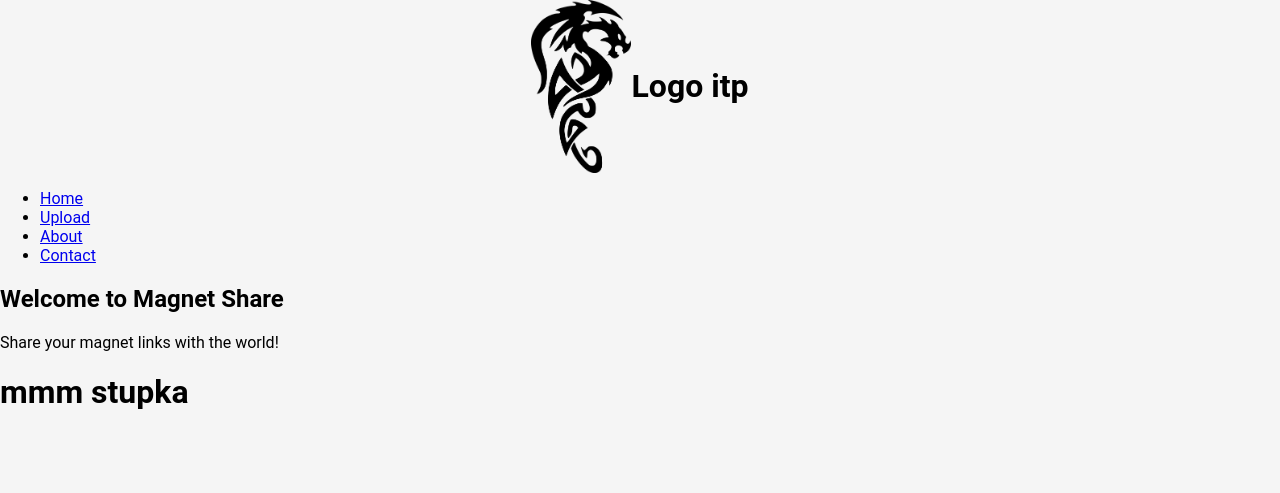
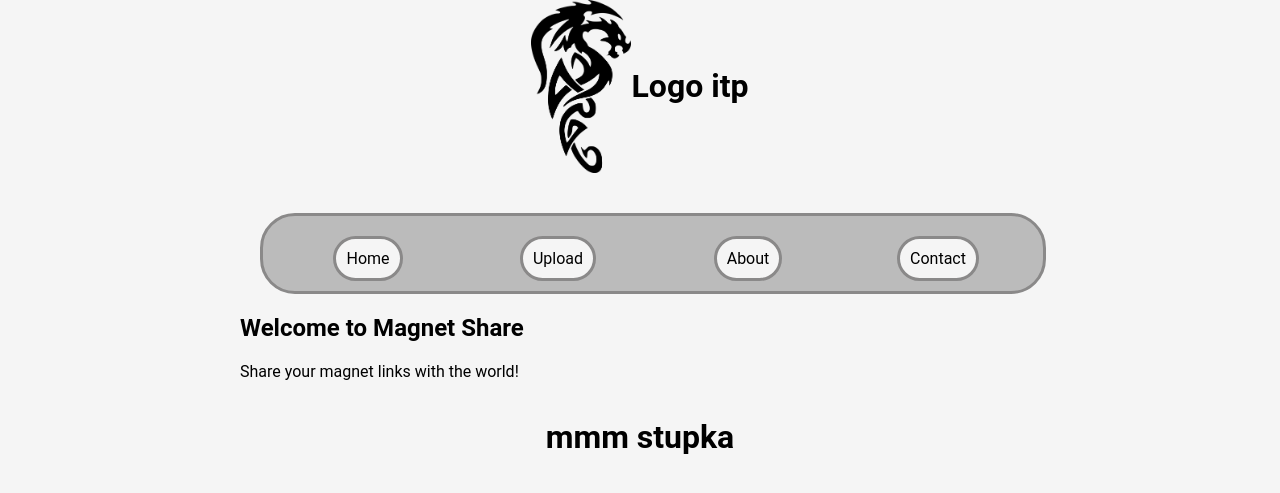
Before and after one commit to DarekParodia/MagnetShare, a PHP site: page / in a window 1280 px wide. Shown: the top 493 px of the page. Run offline with PHP 8.4, Linux system fonts and the light colour scheme.

Commit message:
modified:   partials/nav.php 	modified:   public/css/general.css 	modified:   public/index.php

```diff
--- a/partials/nav.php
+++ b/partials/nav.php
@@ -1,8 +1,8 @@
 <nav>
     <ul>
-        <li><a href="index.php">Home</a></li>
-        <li><a href="upload.php">Upload</a></li>
-        <li><a href="about.php">About</a></li>
-        <li><a href="contact.php">Contact</a></li>
+        <li><a href="index.php" class='a-btn'>Home</a></li>
+        <li><a href="upload.php" class='a-btn'>Upload</a></li>
+        <li><a href="about.php" class='a-btn'>About</a></li>
+        <li><a href="contact.php" class='a-btn'>Contact</a></li>
     </ul>
 </nav>
--- a/public/css/general.css
+++ b/public/css/general.css
@@ -12,3 +12,62 @@ header{
     justify-content: center;
     align-items: center;
 }
+
+footer{
+    display: flex;
+    flex-direction: row;
+    justify-content: center;
+    align-items: center;
+}
+
+nav {
+    flex-direction: column;
+    display: flex;
+    margin: 20px;
+}
+
+nav ul {
+    width: 100%;
+    margin: 0px;
+    padding: 0px;
+    display: flex;
+    flex-direction: row;
+    justify-content: space-between;
+    background-color: #bbbbbb;
+    border-radius: 35px;
+    padding: 10px;
+    border: 3px solid #8a8989;
+}
+nav ul li{
+    list-style: none;
+    margin: 0;
+    padding: 0;
+    width: 100%;
+    display: flex;
+    justify-content: center;
+}
+
+.content-box{
+    display: flex;
+    flex-direction: column;
+    justify-content: center;
+    align-items: center;
+    margin-top: 20px;
+}
+.content-box > div{
+    max-width: 800px;
+    width: 100%;
+}
+.a-btn{
+    display: flex;
+    justify-content: center;
+    align-items: center;
+    background-color: #f5f5f5;
+    color: rgb(0, 0, 0);
+    padding: 10px;
+    border-radius: 5px;
+    text-decoration: none;
+    margin-top: 10px;
+    border-radius: 35px;
+    border: 3px solid #8a8989;
+}
--- a/public/index.php
+++ b/public/index.php
@@ -8,10 +8,12 @@
 
 <body>
     <?php include '../partials/header.php'; ?>
-    <?php include '../partials/nav.php'; ?>
-    <section>
-        <h2>Welcome to Magnet Share</h2>
-        <p>Share your magnet links with the world!</p>
+    <section class='content-box'>
+        <div>
+            <?php include '../partials/nav.php'; ?>
+            <h2>Welcome to Magnet Share</h2>
+            <p>Share your magnet links with the world!</p>
+        </div>
     </section>
     <?php include '../partials/footer.php'; ?>
 </body>
```
